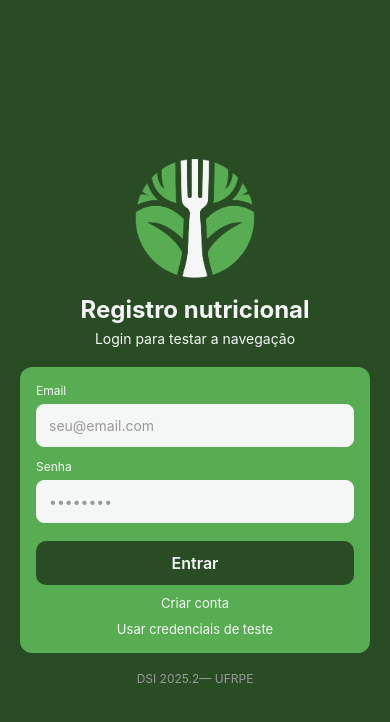
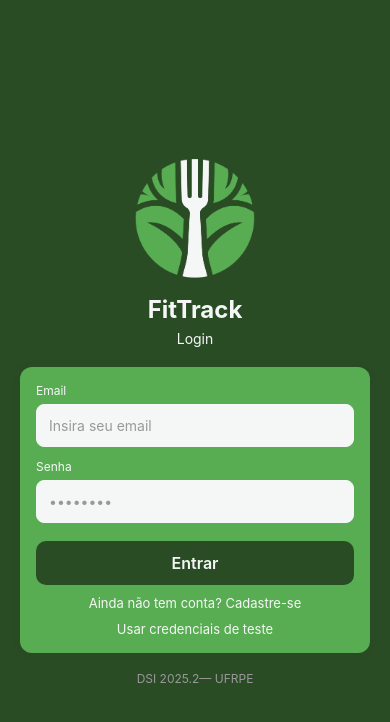
Before and after one commit to rebeca-dossantos/DSI_2025.2, a React Native app: screen / in a window 390 px wide. Shown: the top 722 px of the page. Built offline with nearby package versions, Linux system fonts and the light colour scheme.

Commit message:
fix://correções na tela de login e cadastro

```diff
--- a/App.tsx
+++ b/App.tsx
@@ -87,15 +87,15 @@ function LoginScreen({ navigation }: { navigation: any }) {
       style={styles.logo}
       resizeMode="contain"
     />
-        <Text style={styles.title}>Registro nutricional</Text>
-        <Text style={styles.subtitle}>Login para testar a navegação</Text>
+        <Text style={styles.title}>FitTrack</Text>
+        <Text style={styles.subtitle}>Login</Text>
 
 
         <View style={styles.form}>
           <Text style={styles.label}>Email</Text>
           <TextInput
             style={styles.input}
-            placeholder="seu@email.com"
+            placeholder="Insira seu email"
             keyboardType="email-address"
             autoCapitalize="none"
             value={email}
@@ -126,7 +126,7 @@ function LoginScreen({ navigation }: { navigation: any }) {
             style={[styles.link, { marginTop: 10 }]}
             onPress={() => { navigation.navigate('Register'); }}
           >
-            <Text style={styles.linkText}>Criar conta</Text>
+            <Text style={styles.linkText}>Ainda não tem conta? Cadastre-se</Text>
           </TouchableOpacity>
 
           <TouchableOpacity
@@ -185,14 +185,21 @@ function RegisterScreen({ navigation }: { navigation: any }) {
         style={styles.inner}
         behavior={Platform.OS === 'ios' ? 'padding' : 'height'}
       >
+
+        <Image
+      source={require('./assets/logo.png')}
+      style={styles.logo}
+      resizeMode="contain"
+    />
+
         <Text style={styles.title}>Criar Conta</Text>
-        <Text style={styles.subtitle}>Cadastre um email e senha (apenas para testes)</Text>
+        <Text style={styles.subtitle}>Cadastre um email e senha</Text>
 
         <View style={styles.form}>
           <Text style={styles.label}>Email</Text>
           <TextInput
             style={styles.input}
-            placeholder="seu@email.com"
+            placeholder="Insira seu email"
             keyboardType="email-address"
             autoCapitalize="none"
             value={email}
```
